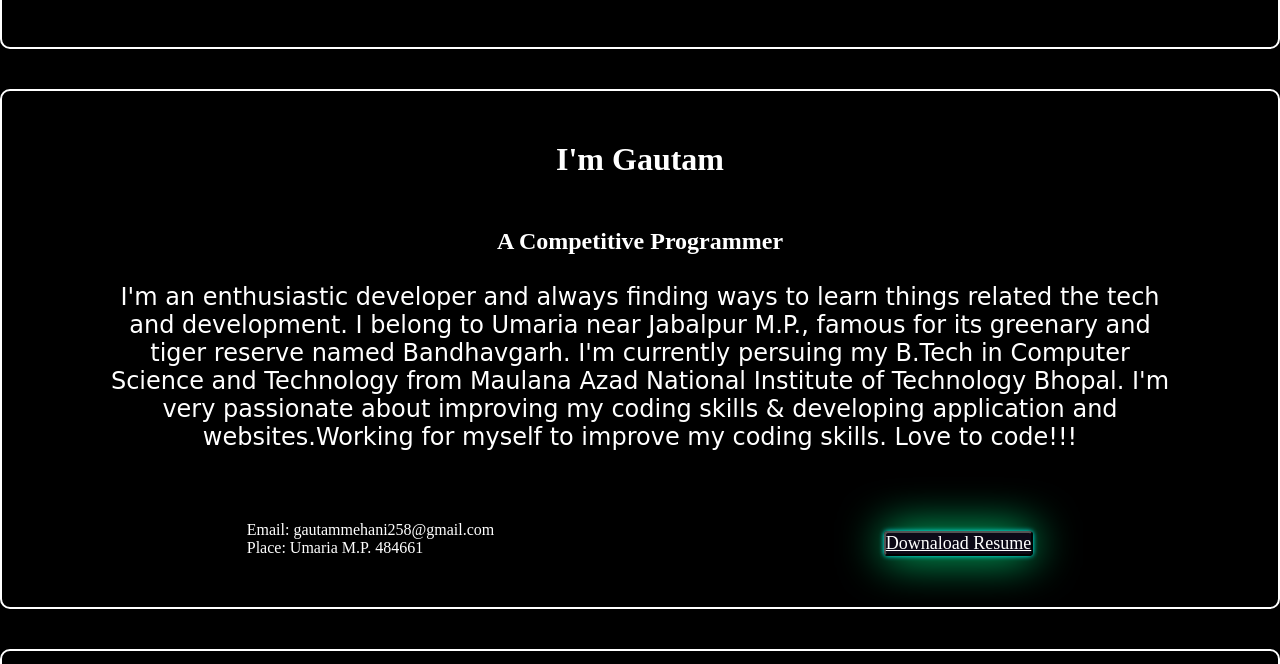
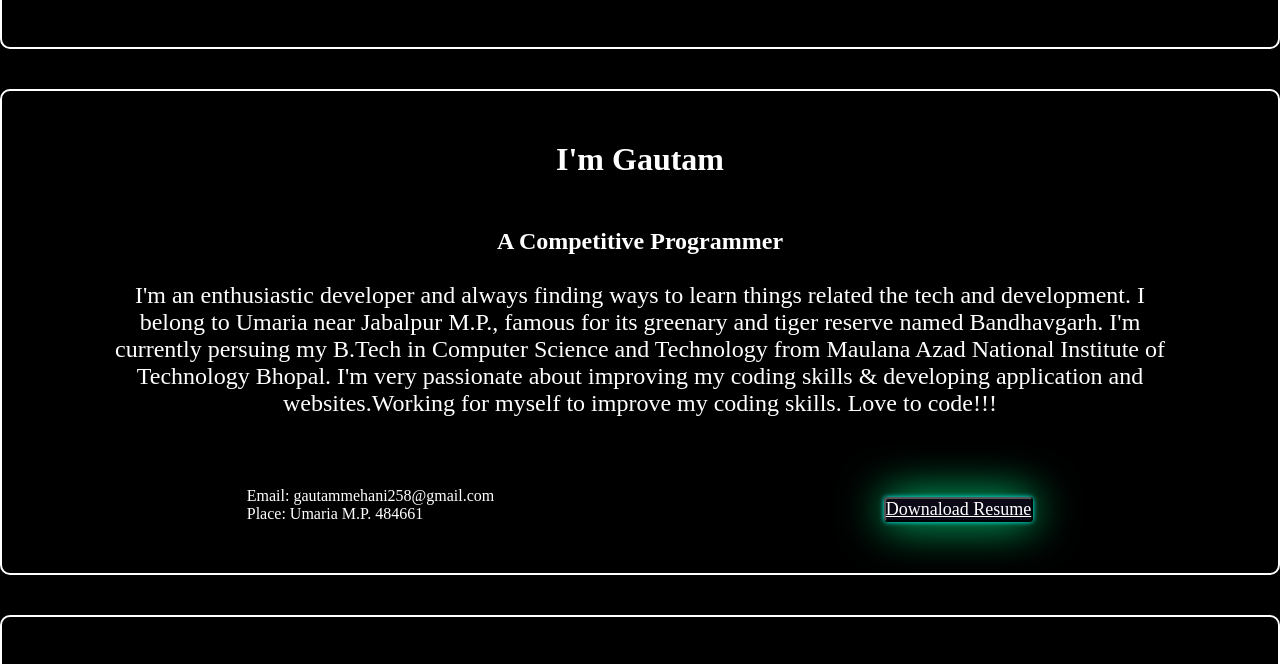
Before and after one commit to mehanig001/Portfolio, a plain HTML site: page index.html in a window 1280 px wide. Shown: the part 567-1231 px from the top of the page. Drawn offline with nearby package versions, Linux system fonts and the light colour scheme.

Commit message:
Update style.css

```diff
--- a/style.css
+++ b/style.css
@@ -122,7 +122,7 @@ nav ul li a:hover{
 #about .p1 {
     text-align: center;
     font-size: x-large;
-    font-family: cursive;
+    /* font-family: cursive; */
     padding: 50px;
 }
 #about .p2{
@@ -239,7 +239,7 @@ footer .foot .right{
     text-align: center;
 }
 
-@media (max-width:800px){
+@media (max-width:860px){
     #home{
         flex-direction: column-reverse;
 
```
